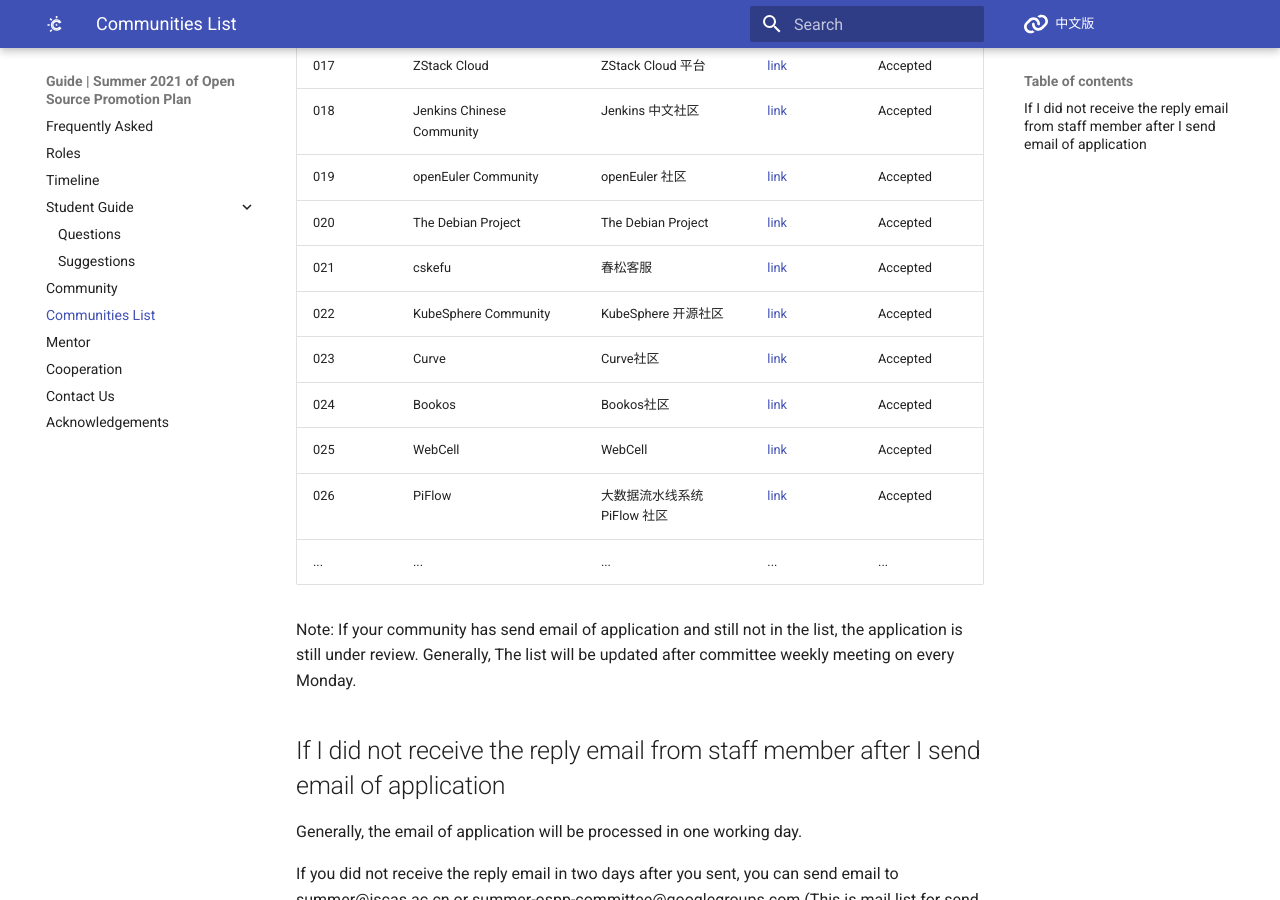
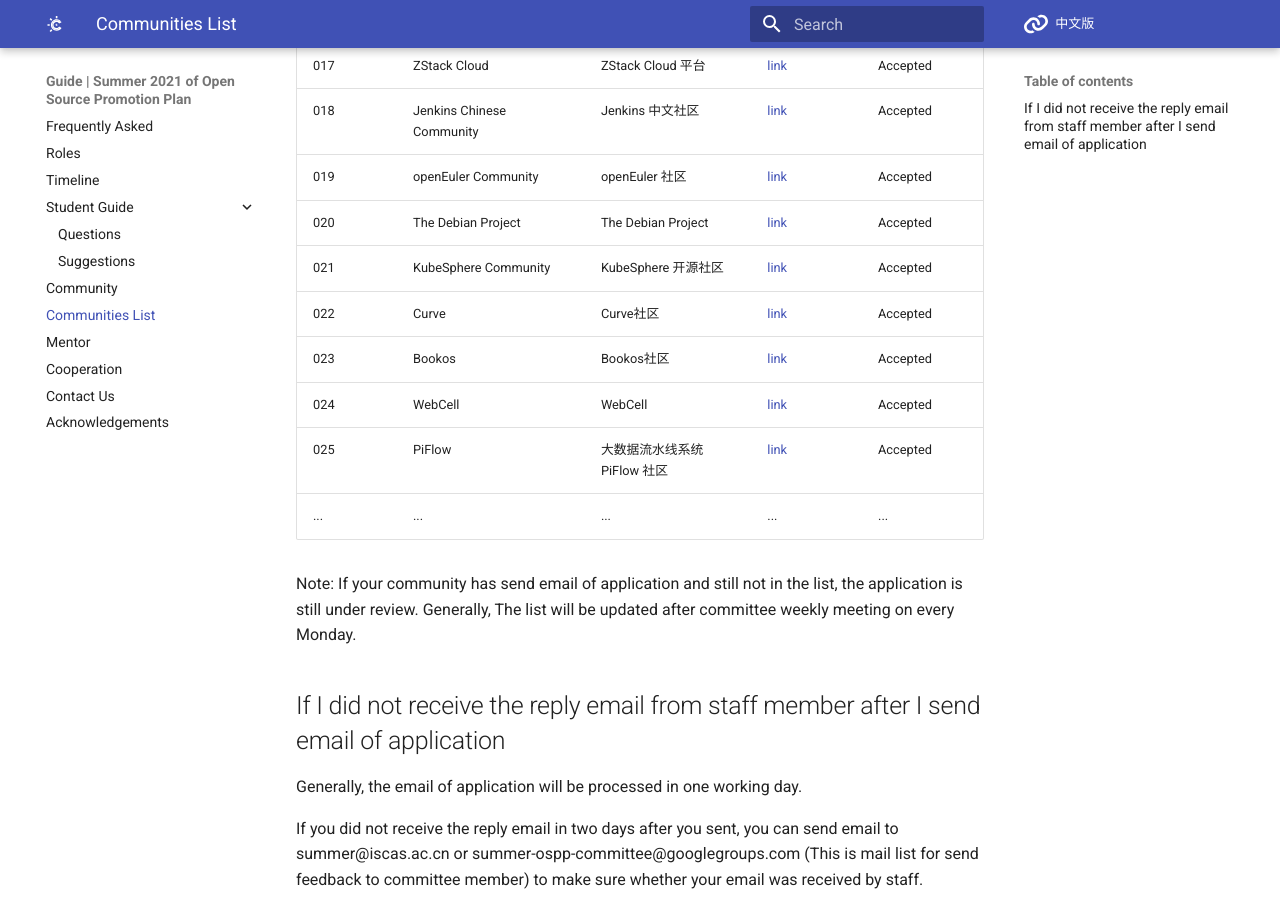
Before and after one commit to summer-ospp/help-en, an MkDocs documentation site: the page built from docs/communities-list.md, in a window 1280 px wide and 900 px high, scrolled down 1177 px. Built offline with MkDocs 1.6.1 and Material for MkDocs 9.7.7, drawn with Linux system fonts in a browser that asks for light colours; comment, search, counter and statistics services are not loaded.

Commit message:
Update communities-list.md

```diff
--- a/docs/communities-list.md
+++ b/docs/communities-list.md
@@ -26,12 +26,11 @@ Before the deadline (Apr 30th, 2021) of application for community, this list wil
 | 018  | Jenkins Chinese Community | Jenkins 中文社区       | [link](https://jenkins-zh.cn/)                         | Accepted            |
 | 019  | openEuler Community     | openEuler 社区          | [link](https://openeuler.org/)                         | Accepted             |
 | 020  | The Debian Project      | The Debian Project      | [link](https://www.debian.org)                         | Accepted             |
-| 021	 | cskefu                  |	春松客服                |	[link](https://github.com/chatopera/cskefu)            | Accepted             |
-| 022  | KubeSphere Community    | KubeSphere 开源社区      | [link](https://kubesphere.io/)                         | Accepted             |
-| 023  | Curve                   | Curve社区                | [link](https://www.opencurve.io/)                      | Accepted             |
-| 024  | Bookos                  | Bookos社区               | [link]( https://www.book-os.org)                       | Accepted             |
-| 025  | WebCell                 | WebCell                 | [link](https://web-cell.dev/)                           | Accepted             |
-| 026  | PiFlow                 | 大数据流水线系统 PiFlow 社区 | [link](https://github.com/cas-bigdatalab/piflow)      | Accepted             |
+| 021  | KubeSphere Community    | KubeSphere 开源社区      | [link](https://kubesphere.io/)                         | Accepted             |
+| 022  | Curve                   | Curve社区                | [link](https://www.opencurve.io/)                      | Accepted             |
+| 023  | Bookos                  | Bookos社区               | [link]( https://www.book-os.org)                       | Accepted             |
+| 024  | WebCell                 | WebCell                 | [link](https://web-cell.dev/)                           | Accepted             |
+| 025  | PiFlow                 | 大数据流水线系统 PiFlow 社区 | [link](https://github.com/cas-bigdatalab/piflow)      | Accepted             |
 | ...  | ...                     | ...                      | ...                                                    | ...                  |
 
 Note: If your community has send email of application and still not in the list, the application is still under review. Generally, The list will be updated after committee weekly meeting on every Monday.
```
